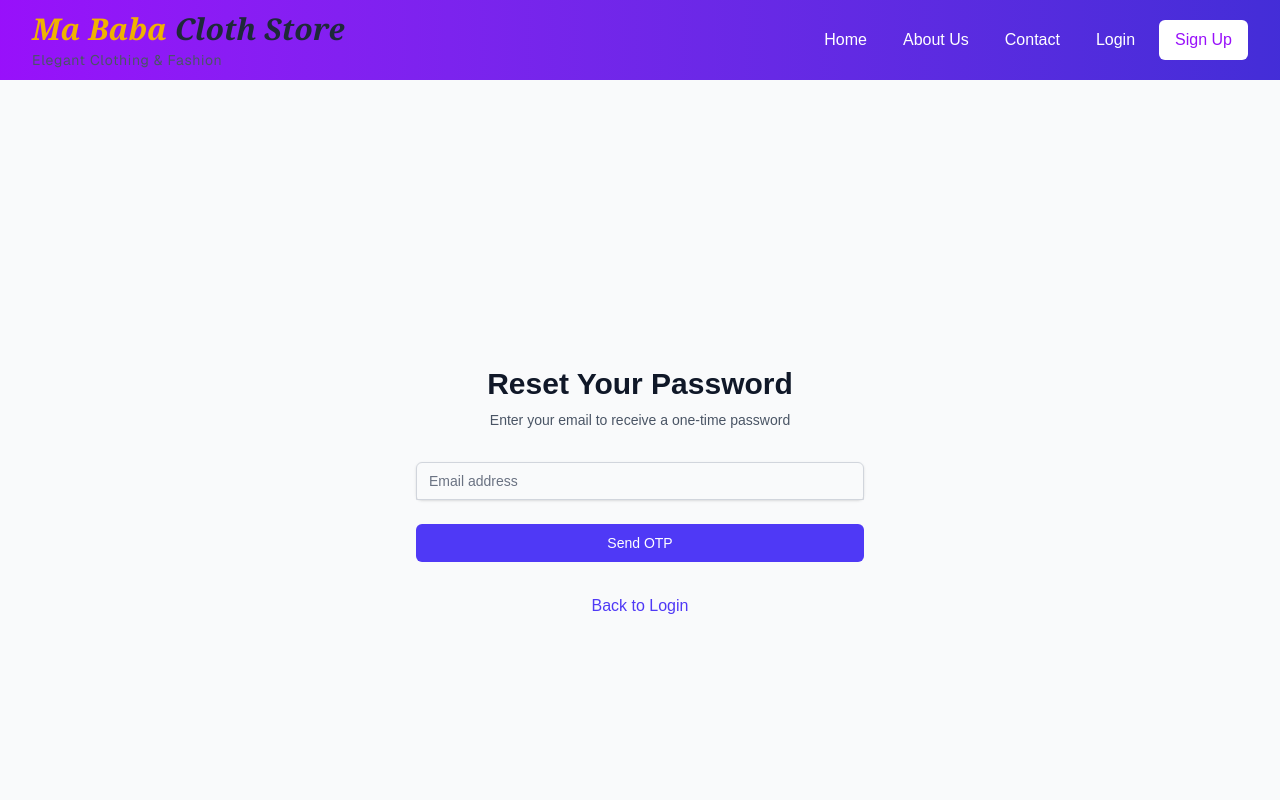
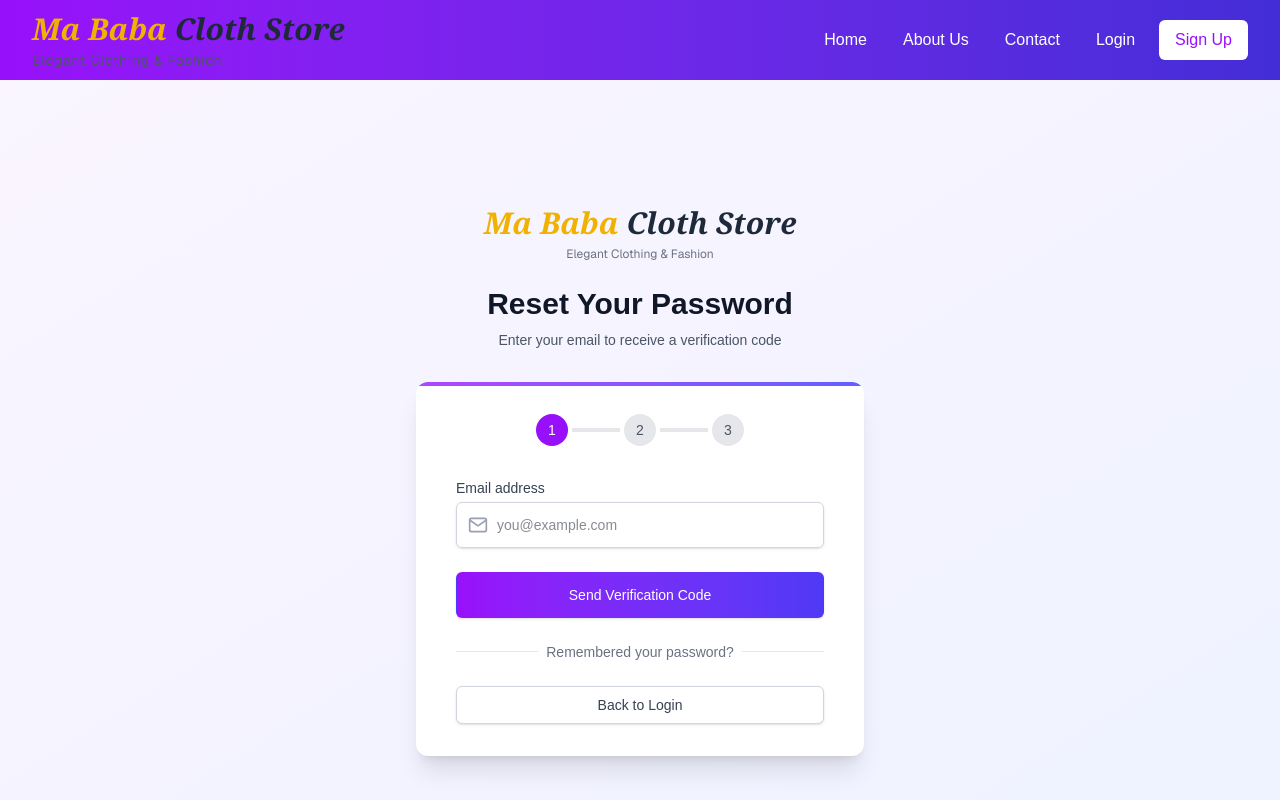
Before and after one commit to jangir-rishbh/clothing-shop, a Next.js app: page /forgot-password in a window 1280 px wide. Shown: the top 800 px of the page. Built offline with nearby package versions, Linux system fonts and the light colour scheme; no server answers.

Commit message:
forget password page ko design kiya

```diff
--- a/app/forgot-password/page.tsx
+++ b/app/forgot-password/page.tsx
@@ -3,27 +3,33 @@
 import { useState } from 'react';
 import { useRouter } from 'next/navigation';
 import Link from 'next/link';
+import { FiMail, FiLock, FiArrowLeft, FiCheckCircle } from 'react-icons/fi';
 
 export default function ForgotPassword() {
   const [email, setEmail] = useState('');
   const [otp, setOtp] = useState('');
   const [newPassword, setNewPassword] = useState('');
+  const [confirmPassword, setConfirmPassword] = useState('');
   const [step, setStep] = useState(1); // 1: email, 2: OTP, 3: success
   const [loading, setLoading] = useState(false);
   const [message, setMessage] = useState({ text: '', isError: false });
+  const [showPassword, setShowPassword] = useState(false);
   const router = useRouter();
 
   const handleRequestOtp = async (e: React.FormEvent) => {
     e.preventDefault();
+    if (!email) {
+      setMessage({ text: 'Please enter your email address', isError: true });
+      return;
+    }
+
     setLoading(true);
     setMessage({ text: '', isError: false });
 
     try {
       const response = await fetch('/api/forgot-password', {
         method: 'POST',
-        headers: {
-          'Content-Type': 'application/json',
-        },
+        headers: { 'Content-Type': 'application/json' },
         body: JSON.stringify({ email }),
       });
 
@@ -34,7 +40,7 @@ export default function ForgotPassword() {
       }
 
       setMessage({
-        text: 'OTP has been sent to your email. Please check your inbox.',
+        text: 'A 6-digit OTP has been sent to your email. Please check your inbox.',
         isError: false
       });
       setStep(2);
@@ -51,15 +57,24 @@ export default function ForgotPassword() {
 
   const handleResetPassword = async (e: React.FormEvent) => {
     e.preventDefault();
+
+    if (newPassword !== confirmPassword) {
+      setMessage({ text: 'Passwords do not match', isError: true });
+      return;
+    }
+
+    if (newPassword.length < 8) {
+      setMessage({ text: 'Password must be at least 8 characters', isError: true });
+      return;
+    }
+
     setLoading(true);
     setMessage({ text: '', isError: false });
 
     try {
       const response = await fetch('/api/reset-password', {
         method: 'POST',
-        headers: {
-          'Content-Type': 'application/json',
-        },
+        headers: { 'Content-Type': 'application/json' },
         body: JSON.stringify({ email, otp, newPassword }),
       });
 
@@ -75,10 +90,7 @@ export default function ForgotPassword() {
       });
       setStep(3);
 
-      // Redirect to login after 3 seconds
-      setTimeout(() => {
-        router.push('/login');
-      }, 3000);
+      setTimeout(() => router.push('/login'), 3000);
     } catch (error) {
       console.error('Error resetting password:', error);
       setMessage({
@@ -90,47 +102,114 @@ export default function ForgotPassword() {
     }
   };
 
+  const renderStepIndicator = () => (
+    <div className="flex justify-center mb-8">
+      {[1, 2, 3].map((stepNum) => (
+        <div key={stepNum} className="flex items-center">
+          <div
+            className={`w-8 h-8 rounded-full flex items-center justify-center text-sm font-medium
+              ${step === stepNum
+                ? 'bg-purple-600 text-white'
+                : step > stepNum
+                  ? 'bg-green-500 text-white'
+                  : 'bg-gray-200 text-gray-600'}`}
+          >
+            {step > stepNum ? <FiCheckCircle size={18} /> : stepNum}
+          </div>
+          {stepNum < 3 && (
+            <div className={`h-1 w-12 mx-1 ${step > stepNum ? 'bg-green-500' : 'bg-gray-200'}`}></div>
+          )}
+        </div>
+      ))}
+    </div>
+  );
+
   return (
-    <div className="min-h-screen flex items-center justify-center bg-gray-50 py-12 px-4 sm:px-6 lg:px-8">
-      <div className="max-w-md w-full space-y-8">
-        <div>
-          <h2 className="mt-6 text-center text-3xl font-extrabold text-gray-900">
-            {step === 1 ? 'Reset Your Password' : step === 2 ? 'Enter OTP' : 'Password Reset Successful'}
+    <div className="min-h-screen bg-gradient-to-br from-purple-50 to-indigo-50 flex flex-col justify-center py-12 px-4 sm:px-6 lg:px-8 relative overflow-hidden">
+      <div className="absolute inset-0 -z-10 overflow-hidden">
+        <div className="absolute -top-4 -left-4 w-72 h-72 bg-purple-200 rounded-full mix-blend-multiply filter blur-xl opacity-70 animate-blob"></div>
+        <div className="absolute top-1/4 -right-4 w-72 h-72 bg-yellow-200 rounded-full mix-blend-multiply filter blur-xl opacity-70 animate-blob animation-delay-2000"></div>
+        <div className="absolute -bottom-8 left-20 w-72 h-72 bg-pink-200 rounded-full mix-blend-multiply filter blur-xl opacity-70 animate-blob animation-delay-4000"></div>
+      </div>
+
+      <div className="sm:mx-auto sm:w-full sm:max-w-md">
+        <div className="text-center">
+          <Link href="/" className="inline-block">
+            <div className="flex flex-col items-center">
+              <span className="text-3xl font-serif italic font-bold text-gray-800 leading-tight">
+                <span className="text-yellow-500">Ma Baba</span>
+                <span className="text-gray-800"> Cloth Store</span>
+              </span>
+              <span className="text-xs font-sans not-italic text-gray-500 mt-1">Elegant Clothing & Fashion</span>
+            </div>
+          </Link>
+          <h2 className="mt-6 text-3xl font-extrabold text-gray-900">
+            {step === 1 ? 'Reset Your Password' : step === 2 ? 'Verify Your Identity' : 'All Set!'}
           </h2>
-          <p className="mt-2 text-center text-sm text-gray-600">
+          <p className="mt-2 text-sm text-gray-600">
             {step === 1
-              ? 'Enter your email to receive a one-time password'
+              ? 'Enter your email to receive a verification code'
               : step === 2
-                ? 'Enter the 6-digit OTP sent to your email'
-                : 'Your password has been reset successfully!'}
+                ? 'Enter the 6-digit code sent to your email'
+                : 'Your password has been reset successfully'}
           </p>
         </div>
+      </div>
+
+      <div className="mt-8 sm:mx-auto sm:w-full sm:max-w-md">
+        <div className="bg-white py-8 px-4 shadow-xl rounded-xl sm:px-10 relative overflow-hidden">
+          <div className="absolute top-0 left-0 right-0 h-1 bg-gradient-to-r from-purple-500 to-indigo-500"></div>
+
+          {step === 3 ? (
+            <div className="text-center">
+              <div className="mx-auto flex items-center justify-center h-16 w-16 rounded-full bg-green-100 mb-4">
+                <FiCheckCircle className="h-10 w-10 text-green-600" />
+              </div>
+              <h3 className="text-2xl font-bold text-gray-900 mb-2">Password Reset Successful!</h3>
+              <p className="text-gray-600 mb-6">You can now log in with your new password.</p>
+              <Link
+                href="/login"
+                className="w-full flex justify-center py-3 px-4 border border-transparent rounded-md shadow-sm text-sm font-medium text-white bg-purple-600 hover:bg-purple-700 focus:outline-none focus:ring-2 focus:ring-offset-2 focus:ring-purple-500 transition-colors"
+              >
+                Go to Login
+              </Link>
+            </div>
+          ) : (
+            <>
+              {renderStepIndicator()}
 
               {message.text && (
-          <div className={`rounded-md p-4 ${message.isError ? 'bg-red-50' : 'bg-green-50'}`}>
-            <div className={`text-sm ${message.isError ? 'text-red-700' : 'text-green-700'}`}>
-              {message.text}
-            </div>
+                <div
+                  className={`mb-6 p-4 rounded-md ${
+                    message.isError
+                      ? 'bg-red-50 text-red-700 border border-red-200'
+                      : 'bg-green-50 text-green-700 border border-green-200'
+                  }`}
+                >
+                  <p className="text-sm">{message.text}</p>
                 </div>
               )}
 
-        {step === 1 && (
-          <form className="mt-8 space-y-6" onSubmit={handleRequestOtp}>
-            <div className="rounded-md shadow-sm -space-y-px">
+              {step === 1 ? (
+                <form className="space-y-6" onSubmit={handleRequestOtp}>
                   <div>
-                <label htmlFor="email-address" className="sr-only">
+                    <label htmlFor="email" className="block text-sm font-medium text-gray-700">
                       Email address
                     </label>
+                    <div className="mt-1 relative rounded-md shadow-sm">
+                      <div className="absolute inset-y-0 left-0 pl-3 flex items-center pointer-events-none">
+                        <FiMail className="h-5 w-5 text-gray-400" />
+                      </div>
                       <input
-                  id="email-address"
+                        id="email"
                         name="email"
                         type="email"
                         autoComplete="email"
                         required
-                  className="appearance-none rounded-none relative block w-full px-3 py-2 border border-gray-300 placeholder-gray-500 text-gray-900 rounded-t-md focus:outline-none focus:ring-indigo-500 focus:border-indigo-500 focus:z-10 sm:text-sm"
-                  placeholder="Email address"
                         value={email}
                         onChange={(e) => setEmail(e.target.value)}
+                        className="focus:ring-purple-500 focus:border-purple-500 block w-full pl-10 sm:text-sm border-gray-300 rounded-md py-3 border text-gray-900"
+                        placeholder="you@example.com"
                       />
                     </div>
                   </div>
@@ -139,100 +218,159 @@ export default function ForgotPassword() {
                     <button
                       type="submit"
                       disabled={loading}
-                className="group relative w-full flex justify-center py-2 px-4 border border-transparent text-sm font-medium rounded-md text-white bg-indigo-600 hover:bg-indigo-700 focus:outline-none focus:ring-2 focus:ring-offset-2 focus:ring-indigo-500 disabled:opacity-50 disabled:cursor-not-allowed"
+                      className={`w-full flex justify-center py-3 px-4 border border-transparent rounded-md shadow-sm text-sm font-medium text-white bg-gradient-to-r from-purple-600 to-indigo-600 hover:from-purple-700 hover:to-indigo-700 focus:outline-none focus:ring-2 focus:ring-offset-2 focus:ring-purple-500 transition-all duration-200 ${
+                        loading ? 'opacity-70 cursor-not-allowed' : ''
+                      }`}
                     >
-                {loading ? 'Sending OTP...' : 'Send OTP'}
+                      {loading ? 'Sending OTP...' : 'Send Verification Code'}
                     </button>
                   </div>
                 </form>
-        )}
-
-        {step === 2 && (
-          <form className="mt-8 space-y-6" onSubmit={handleResetPassword}>
-            <div className="rounded-md shadow-sm space-y-4">
+              ) : (
+                <form className="space-y-6" onSubmit={handleResetPassword}>
+                  <div className="space-y-4">
                     <div>
-                <label htmlFor="otp" className="sr-only">
-                  OTP
+                      <label htmlFor="otp" className="block text-sm font-medium text-gray-700">
+                        Verification Code
                       </label>
+                      <div className="mt-1">
                         <input
                           id="otp"
                           name="otp"
                           type="text"
                           inputMode="numeric"
-                  pattern="[0-9]*"
+                          pattern="\d{6}"
                           maxLength={6}
                           required
-                  className="appearance-none rounded-none relative block w-full px-3 py-2 border border-gray-300 placeholder-gray-500 text-gray-900 rounded-t-md focus:outline-none focus:ring-indigo-500 focus:border-indigo-500 focus:z-10 sm:text-sm"
-                  placeholder="Enter 6-digit OTP"
                           value={otp}
-                  onChange={(e) => {
-                    const value = e.target.value.replace(/\D/g, '');
-                    setOtp(value);
-                  }}
+                          onChange={(e) => setOtp(e.target.value.replace(/\D/g, ''))}
+                          className="focus:ring-purple-500 focus:border-purple-500 block w-full px-4 py-3 sm:text-sm border border-gray-300 rounded-md text-gray-900"
+                          placeholder="000000"
                         />
                       </div>
+                      <p className="mt-1 text-xs text-gray-500">Enter the 6-digit code sent to {email}</p>
+                    </div>
+
                     <div>
-                <label htmlFor="new-password" className="sr-only">
+                      <label htmlFor="newPassword" className="block text-sm font-medium text-gray-700">
                         New Password
                       </label>
+                      <div className="mt-1 relative rounded-md shadow-sm">
+                        <div className="absolute inset-y-0 left-0 pl-3 flex items-center pointer-events-none">
+                          <FiLock className="h-5 w-5 text-gray-400" />
+                        </div>
                         <input
-                  id="new-password"
+                          id="newPassword"
                           name="newPassword"
-                  type="password"
-                  autoComplete="new-password"
+                          type={showPassword ? 'text' : 'password'}
                           required
                           minLength={8}
-                  className="appearance-none rounded-none relative block w-full px-3 py-2 border border-gray-300 placeholder-gray-500 text-gray-900 rounded-b-md focus:outline-none focus:ring-indigo-500 focus:border-indigo-500 focus:z-10 sm:text-sm"
-                  placeholder="New Password (min 8 characters)"
                           value={newPassword}
                           onChange={(e) => setNewPassword(e.target.value)}
+                          className="focus:ring-purple-500 focus:border-purple-500 block w-full pl-10 pr-10 sm:text-sm border-gray-300 rounded-md py-3 border text-gray-900"
+                          placeholder="••••••••"
                         />
-              </div>
-            </div>
-
-            <div className="flex items-center justify-between">
-              <div className="text-sm">
                         <button
                           type="button"
-                  onClick={() => setStep(1)}
-                  className="font-medium text-indigo-600 hover:text-indigo-500"
+                          onClick={() => setShowPassword(!showPassword)}
+                          className="absolute inset-y-0 right-0 pr-3 flex items-center text-gray-500 hover:text-gray-700"
                         >
-                  Back to Email
-                </button>
-              </div>
-              <div className="text-sm">
-                <button
-                  type="button"
-                  onClick={handleRequestOtp}
-                  className="font-medium text-indigo-600 hover:text-indigo-500"
-                  disabled={loading}
-                >
-                  Resend OTP
+                          {showPassword ? 'Hide' : 'Show'}
                         </button>
                       </div>
                     </div>
 
                     <div>
+                      <label htmlFor="confirmPassword" className="block text-sm font-medium text-gray-700">
+                        Confirm New Password
+                      </label>
+                      <div className="mt-1 relative rounded-md shadow-sm">
+                        <div className="absolute inset-y-0 left-0 pl-3 flex items-center pointer-events-none">
+                          <FiLock className="h-5 w-5 text-gray-400" />
+                        </div>
+                        <input
+                          id="confirmPassword"
+                          name="confirmPassword"
+                          type={showPassword ? 'text' : 'password'}
+                          required
+                          minLength={8}
+                          value={confirmPassword}
+                          onChange={(e) => setConfirmPassword(e.target.value)}
+                          className="focus:ring-purple-500 focus:border-purple-500 block w-full pl-10 pr-10 sm:text-sm border-gray-300 rounded-md py-3 border text-gray-900"
+                          placeholder="••••••••"
+                        />
+                      </div>
+                    </div>
+                  </div>
+
+                  <div className="space-y-3">
                     <button
                       type="submit"
-                disabled={loading || otp.length !== 6 || newPassword.length < 8}
-                className="group relative w-full flex justify-center py-2 px-4 border border-transparent text-sm font-medium rounded-md text-white bg-indigo-600 hover:bg-indigo-700 focus:outline-none focus:ring-2 focus:ring-offset-2 focus:ring-indigo-500 disabled:opacity-50 disabled:cursor-not-allowed"
+                      disabled={loading || !otp || !newPassword || !confirmPassword}
+                      className={`w-full flex justify-center py-3 px-4 border border-transparent rounded-md shadow-sm text-sm font-medium text-white bg-gradient-to-r from-purple-600 to-indigo-600 hover:from-purple-700 hover:to-indigo-700 focus:outline-none focus:ring-2 focus:ring-offset-2 focus:ring-purple-500 transition-all duration-200 ${
+                        loading || !otp || !newPassword || !confirmPassword ? 'opacity-70 cursor-not-allowed' : ''
+                      }`}
                     >
                       {loading ? 'Resetting Password...' : 'Reset Password'}
+                    </button>
+
+                    <button
+                      type="button"
+                      onClick={() => {
+                        setStep(1);
+                        setMessage({ text: '', isError: false });
+                      }}
+                      className="w-full flex justify-center py-2 px-4 text-sm font-medium text-purple-600 hover:text-purple-700 focus:outline-none focus:ring-2 focus:ring-offset-2 focus:ring-purple-500"
+                    >
+                      <FiArrowLeft className="mr-1 h-4 w-4 mt-0.5" /> Back to Email
                     </button>
                   </div>
                 </form>
               )}
+            </>
+          )}
 
-        <div className="text-center">
+          <div className="mt-6">
+            <div className="relative">
+              <div className="absolute inset-0 flex items-center">
+                <div className="w-full border-t border-gray-200"></div>
+              </div>
+              <div className="relative flex justify-center text-sm">
+                <span className="px-2 bg-white text-gray-500">
+                  Remembered your password?
+                </span>
+              </div>
+            </div>
+
+            <div className="mt-6">
               <Link
                 href="/login"
-            className="font-medium text-indigo-600 hover:text-indigo-500"
+                className="w-full flex justify-center py-2 px-4 border border-gray-300 rounded-md shadow-sm text-sm font-medium text-gray-700 bg-white hover:bg-gray-50 focus:outline-none focus:ring-2 focus:ring-offset-2 focus:ring-purple-500 transition-colors"
               >
                 Back to Login
               </Link>
             </div>
           </div>
         </div>
+      </div>
+
+      <style jsx global>{`
+        @keyframes blob {
+          0% { transform: translate(0px, 0px) scale(1); }
+          33% { transform: translate(30px, -50px) scale(1.1); }
+          66% { transform: translate(-20px, 20px) scale(0.9); }
+          100% { transform: translate(0px, 0px) scale(1); }
+        }
+        .animate-blob {
+          animation: blob 7s infinite;
+        }
+        .animation-delay-2000 {
+          animation-delay: 2s;
+        }
+        .animation-delay-4000 {
+          animation-delay: 4s;
+        }
+      `}</style>
+    </div>
   );
 }
```
Lines whose indentation alone changed are shown as unchanged.
